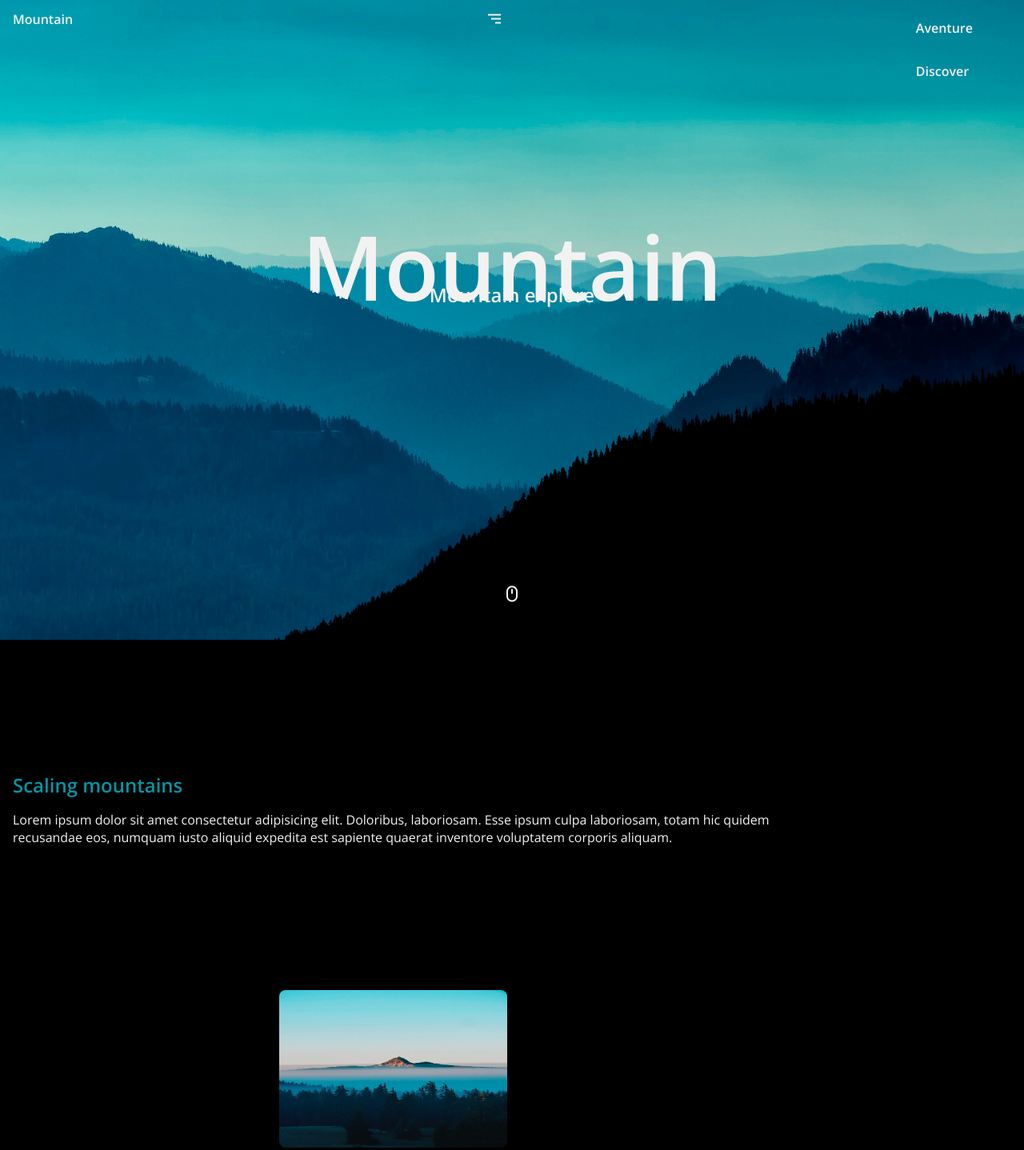
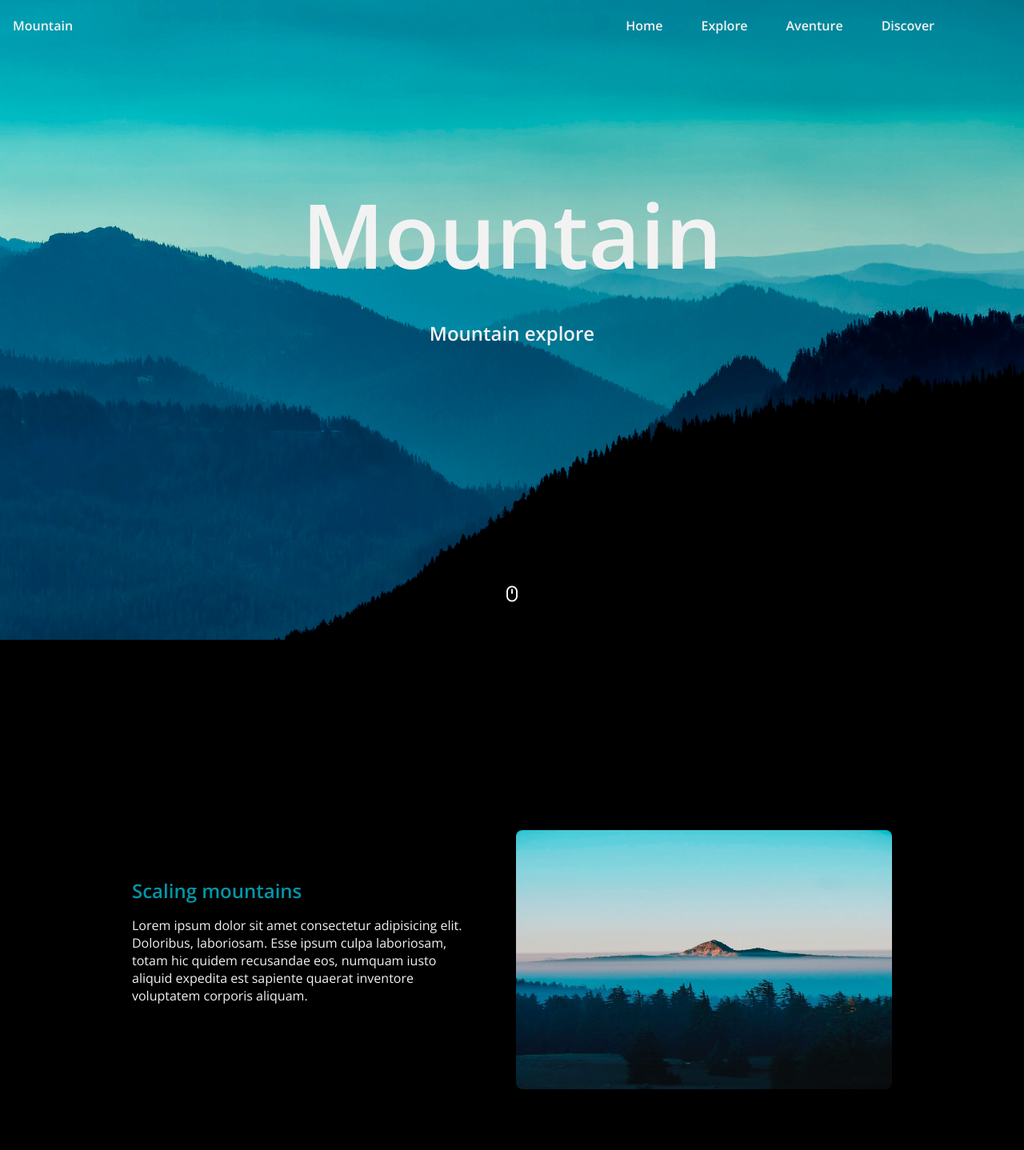
Before and after one commit to Amit-Patra-04/Parallax-Scrolling-LP, a plain HTML site: page index.html in a window 1280 px wide. Shown: the whole page at 80% size. Drawn offline with nearby package versions, Linux system fonts and the light colour scheme.

Commit message:
Media 760px

```diff
--- a/style.css
+++ b/style.css
@@ -256,3 +256,42 @@ img {
   width: 285px;
   border-radius: .5rem;
 }
+
+/*===== MEDIA QUERIES =====*/
+@media screen and (min-width: 760px) {
+  .nav {
+    height: 4rem;
+  }
+  .nav__list {
+    display: -webkit-box;
+    display: -ms-flexbox;
+    display: flex;
+  }
+  .nav__item {
+    margin-right: 3rem;
+    margin-bottom: 0;
+  }
+  .nav__toggle {
+    display: none;
+  }
+  .home__title {
+    top: 27%;
+  }
+  .home__subtitle {
+    top: 50%;
+  }
+  .section {
+    -webkit-box-orient: horizontal;
+    -webkit-box-direction: normal;
+        -ms-flex-direction: row;
+            flex-direction: row;
+    margin-left: auto;
+    margin-right: auto;
+  }
+  .section__text {
+    padding-right: 4rem;
+  }
+  .section__img {
+    width: 470px;
+  }
+}
```
